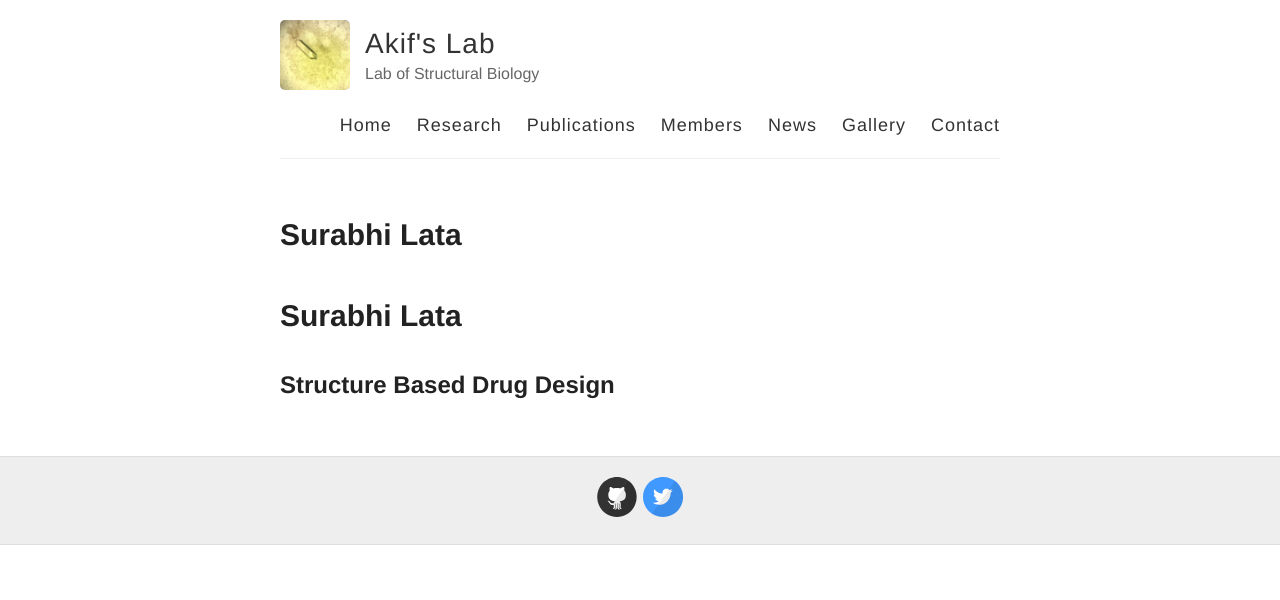
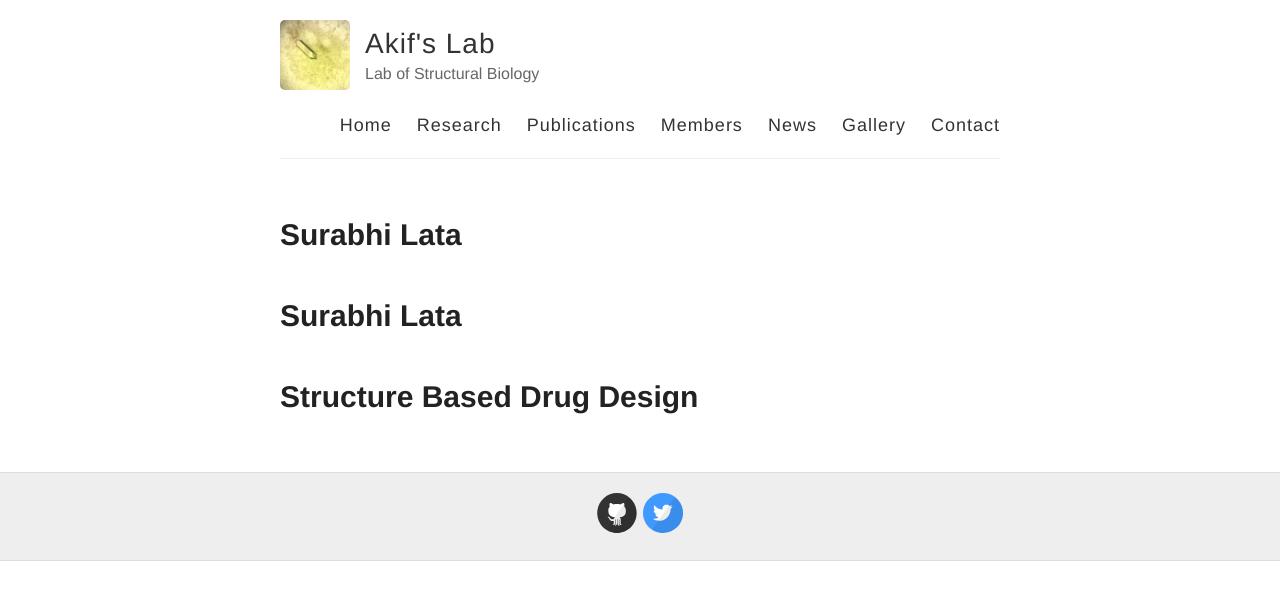
Before and after one commit to akifslab/akifslab.github.io, a Jekyll site: the page built from members.md, in a window 1280 px wide. Shown: the top 600 px of the page. Built offline with Jekyll 4.4.1, drawn with Linux system fonts in a browser that asks for light colours; our own code applies the rules of GitHub Pages for plain Markdown files.

```diff
--- a/members.md
+++ b/members.md
@@ -1,2 +1,2 @@
 # Surabhi Lata
-## Structure Based Drug Design
+# Structure Based Drug Design
```
